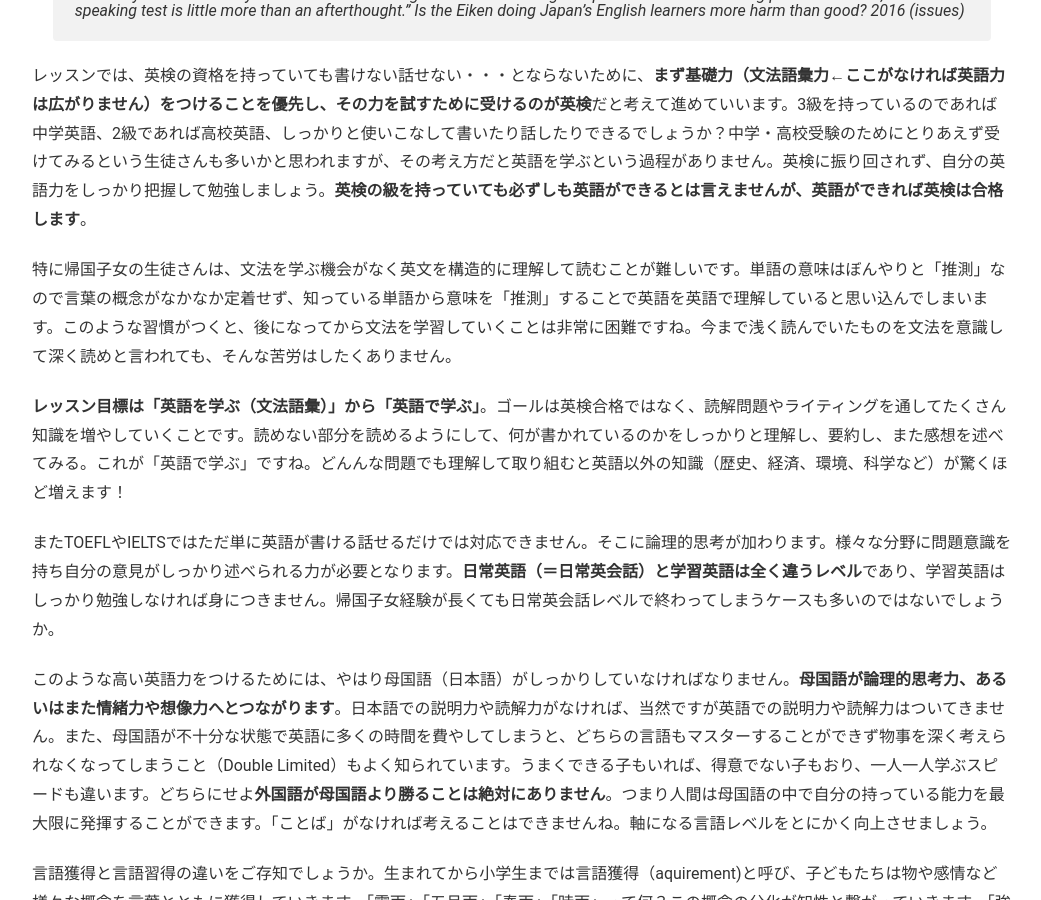
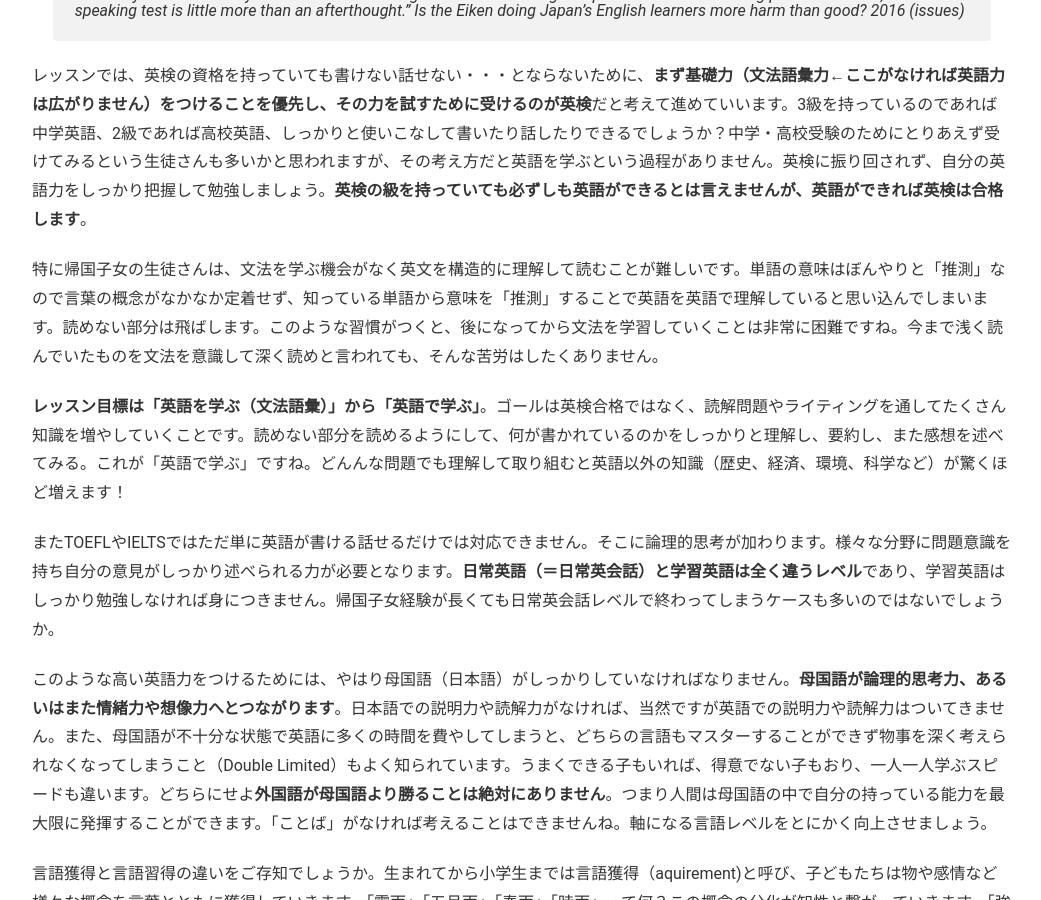
Before and after one commit to phocean/akispace, a Jekyll site: the page built from lessons.md, in a window 1280 px wide and 900 px high, scrolled down 1370 px. Shown: the whole window, without its empty margins (118-1159 px from the left). Built offline with Jekyll 4.4.1, drawn with Linux system fonts in a browser that asks for light colours.

Commit message:
Update lessons.md

```diff
--- a/lessons.md
+++ b/lessons.md
@@ -30,7 +30,7 @@ description: オンライン英語家庭教師　小学生から大学生まで
 
 レッスンでは、英検の資格を持っていても書けない話せない・・・とならないために、<strong>まず基礎力（文法語彙力←ここがなければ英語力は広がりません）をつけることを優先し、その力を試すために受けるのが英検</strong>だと考えて進めていいます。3級を持っているのであれば中学英語、2級であれば高校英語、しっかりと使いこなして書いたり話したりできるでしょうか？中学・高校受験のためにとりあえず受けてみるという生徒さんも多いかと思われますが、その考え方だと英語を学ぶという過程がありません。英検に振り回されず、自分の英語力をしっかり把握して勉強しましょう。**英検の級を持っていても必ずしも英語ができるとは言えませんが、英語ができれば英検は合格します**。
 
-特に帰国子女の生徒さんは、文法を学ぶ機会がなく英文を構造的に理解して読むことが難しいです。単語の意味はぼんやりと「推測」なので言葉の概念がなかなか定着せず、知っている単語から意味を「推測」することで英語を英語で理解していると思い込んでしまいます。このような習慣がつくと、後になってから文法を学習していくことは非常に困難ですね。今まで浅く読んでいたものを文法を意識して深く読めと言われても、そんな苦労はしたくありません。
+特に帰国子女の生徒さんは、文法を学ぶ機会がなく英文を構造的に理解して読むことが難しいです。単語の意味はぼんやりと「推測」なので言葉の概念がなかなか定着せず、知っている単語から意味を「推測」することで英語を英語で理解していると思い込んでしまいます。読めない部分は飛ばします。このような習慣がつくと、後になってから文法を学習していくことは非常に困難ですね。今まで浅く読んでいたものを文法を意識して深く読めと言われても、そんな苦労はしたくありません。
 
 **レッスン目標は「英語を学ぶ（文法語彙）」から「英語で学ぶ」**。ゴールは英検合格ではなく、読解問題やライティングを通してたくさん知識を増やしていくことです。読めない部分を読めるようにして、何が書かれているのかをしっかりと理解し、要約し、また感想を述べてみる。これが「英語で学ぶ」ですね。どんんな問題でも理解して取り組むと英語以外の知識（歴史、経済、環境、科学など）が驚くほど増えます！
 
```
